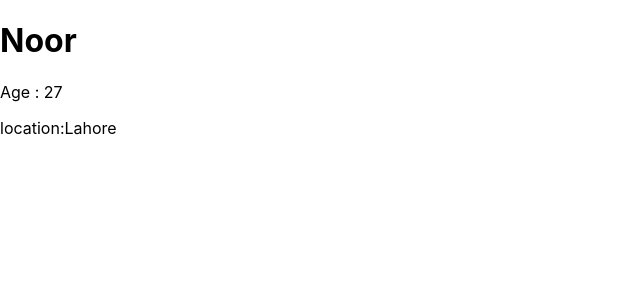
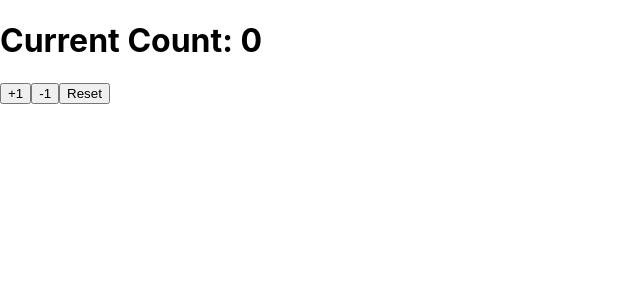
Before and after one commit to devnoorfatima/React, a React (Create React App) app in the folder indecision-app/: page / in a window 1280 px wide. Shown: the top 300 px of the page, without its empty margins (0-640 px from the left). Built offline with nearby package versions, Linux system fonts and the light colour scheme.

Commit message:
Made a counter that causes increment and decrement of the in the number and resets it.

```diff
--- a/indecision-app/src/App.js
+++ b/indecision-app/src/App.js
@@ -1,36 +1,37 @@
-import React, { Component } from 'react';
-import Es6 from "./ES6-let-const"
-import Arrow from "./ES6-arrow-functions"
-import Arrow2 from "./ES6-arrow-functions-2"
+// import React, { Component } from 'react';
+// import Es6 from "./ES6-let-const"
+// import Arrow from "./ES6-arrow-functions"
+// import Arrow2 from "./ES6-arrow-functions-2"
+import Counter from "./Counter"
 import './App.css';
 
 //Conditional Rendering
-class App extends Component {
-  render() {
+// class App extends Component {
+//   render() {
 
-const user = {
-  name : "Noor",
-  age : 27,
-  location: "Lahore"
-};
+// const user = {
+//   name : "Noor",
+//   age : 27,
+//   location: "Lahore"
+// };
 
-function getLocation(location) {
-  if(location){
-    return <p>location:{location}</p>;
-  }
-}
-    return (
-      <div className="App">
-          <h1>{user.name ? user.name : "Anonymous"}</h1>
-          {user.age >= 18 && <p>Age : {user.age}</p>}
-          {getLocation(user.location)}
+// function getLocation(location) {
+//   if(location){
+//     return <p>location:{location}</p>;
+//   }
+// }
+//     return (
+//       <div className="App">
+//           <h1>{user.name ? user.name : "Anonymous"}</h1>
+//           {user.age >= 18 && <p>Age : {user.age}</p>}
+//           {getLocation(user.location)}
 
-      <Es6 />
-      <Arrow />
-      <Arrow2 />
-      </div>
-    );
-  }
-}
+//       <Es6 />
+//       <Arrow />
+//       <Arrow2 />
+//       </div>
+//     );
+//   }
+// }
 
-export default App;
+export default Counter;
--- a/indecision-app/src/Counter.js
+++ b/indecision-app/src/Counter.js
@@ -0,0 +1,43 @@
+import React, { Component } from 'react';
+class Count extends Component {
+    constructor(props) {
+      super(props);
+      this.state = {
+        count: 0
+      };
+    }
+
+    // change code below this line
+
+    increment() {
+      this.setState({
+        count: this.state.count + 1
+      });
+    };
+
+    decrement() {
+      this.setState({
+        count: this.state.count - 1
+      });
+    };
+
+    reset() {
+      this.setState({
+        count: 0
+      });
+    };
+
+    // change code above this line
+    render() {
+      return (
+
+     <div>
+      <h1>Current Count: {this.state.count}</h1>
+      <button className='inc' onClick={(e) => this.increment(e)}>+1</button>
+      <button className='dec' onClick={(e) => this.decrement(e)}>-1</button>
+      <button className='reset' onClick={(e) => this.reset(e)}>Reset</button>
+    </div>
+      );
+    }
+  };
+export default Count;
```
